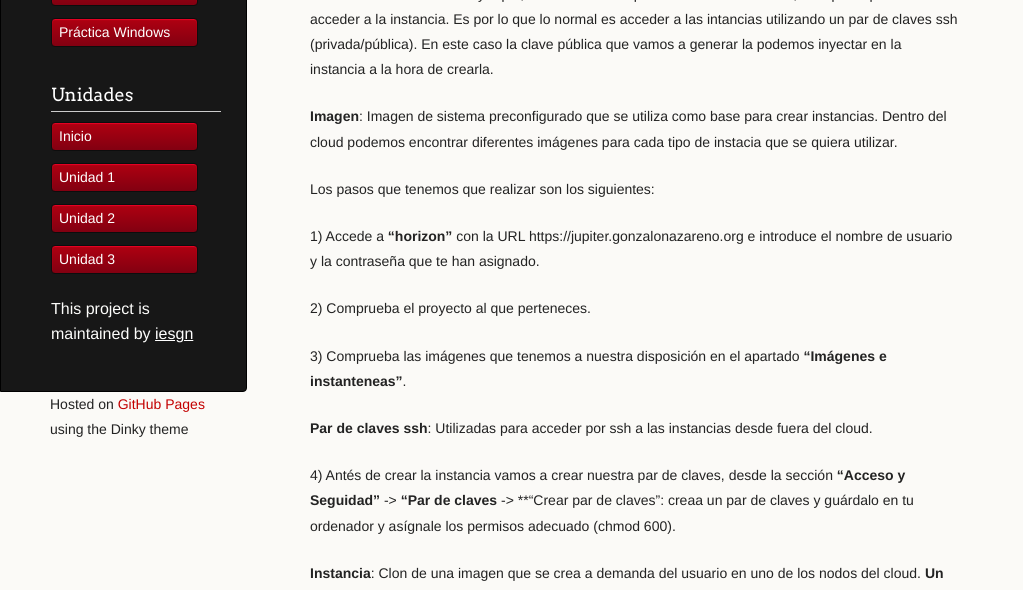
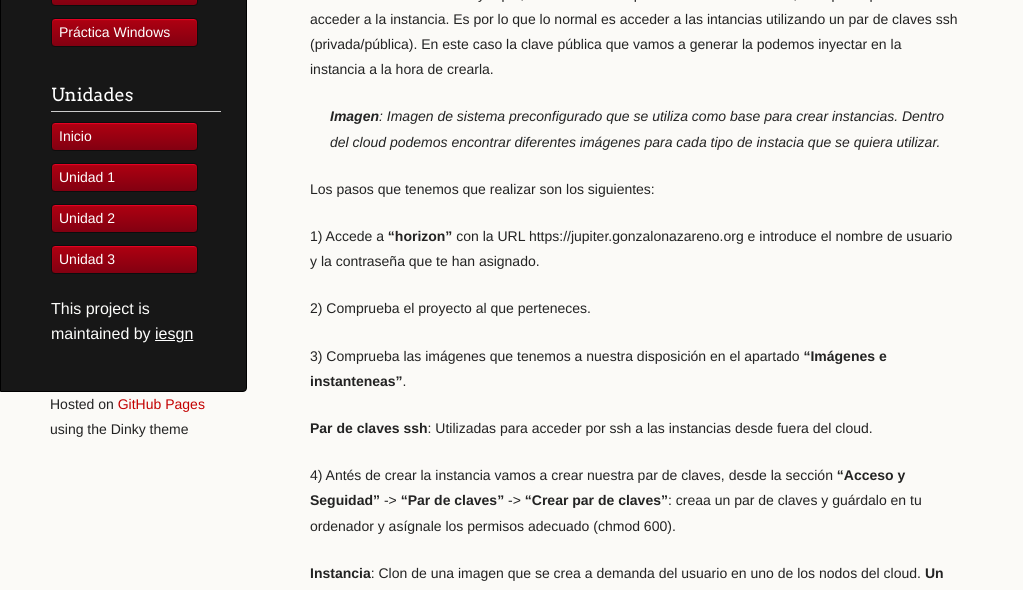
Before and after one commit to iesgn/cloud, a Jekyll site: the page built from curso/u2/practica_linux.md, in a window 1280 px wide. Shown: the part 282-872 px from the top of the page, without its empty margins (0-1023 px from the left). Built offline with Jekyll 4.4.1, drawn with Linux system fonts in a browser that asks for light colours.

```diff
--- a/curso/u2/practica_linux.md
+++ b/curso/u2/practica_linux.md
@@ -10,7 +10,7 @@ menu:
 El objetivo de esta práctica es realizar todo el proceso para crear una instancia con una distribución Linux, y acceder a ella utilizando claves SSH.
 Trabajar con imágenes que tengan definida la contraseña del root no es conveniente ya que, si no tenemos la precaución de modificarla, cualquiera puede acceder a la instancia. Es por lo que lo normal es acceder a las intancias utilizando un par de claves ssh (privada/pública). En este caso la clave pública que vamos a generar la podemos inyectar en la instancia a la hora de crearla.
 
-**Imagen**: Imagen de sistema preconfigurado que se utiliza como base para crear instancias. Dentro del cloud podemos encontrar diferentes imágenes para cada tipo de instacia que se quiera utilizar.
+> **Imagen**: Imagen de sistema preconfigurado que se utiliza como base para crear instancias. Dentro del cloud podemos encontrar diferentes imágenes para cada tipo de instacia que se quiera utilizar.
 
 Los pasos que tenemos que realizar son los siguientes:
 
@@ -22,7 +22,7 @@ Los pasos que tenemos que realizar son los siguientes:
 
 **Par de claves ssh**: Utilizadas para acceder por ssh a las instancias desde fuera del cloud.
 
-4) Antés de crear la instancia vamos a crear nuestra par de claves, desde la sección **"Acceso y Seguidad"** -> **"Par de claves** -> **"Crear par de claves": creaa un par de claves y guárdalo en tu ordenador y asígnale los permisos adecuado (chmod 600).
+4) Antés de crear la instancia vamos a crear nuestra par de claves, desde la sección **"Acceso y Seguidad"** -> **"Par de claves"** -> **"Crear par de claves"**: creaa un par de claves y guárdalo en tu ordenador y asígnale los permisos adecuado (chmod 600).
 
 **Instancia**: Clon de una imagen que se crea a demanda del usuario en uno de los nodos del cloud.
 **Un sabor (flavor)**: Define para una instancia el número de CPUs virtuales, la RAM, si dispone o no de discos efímeros, etc.
```
